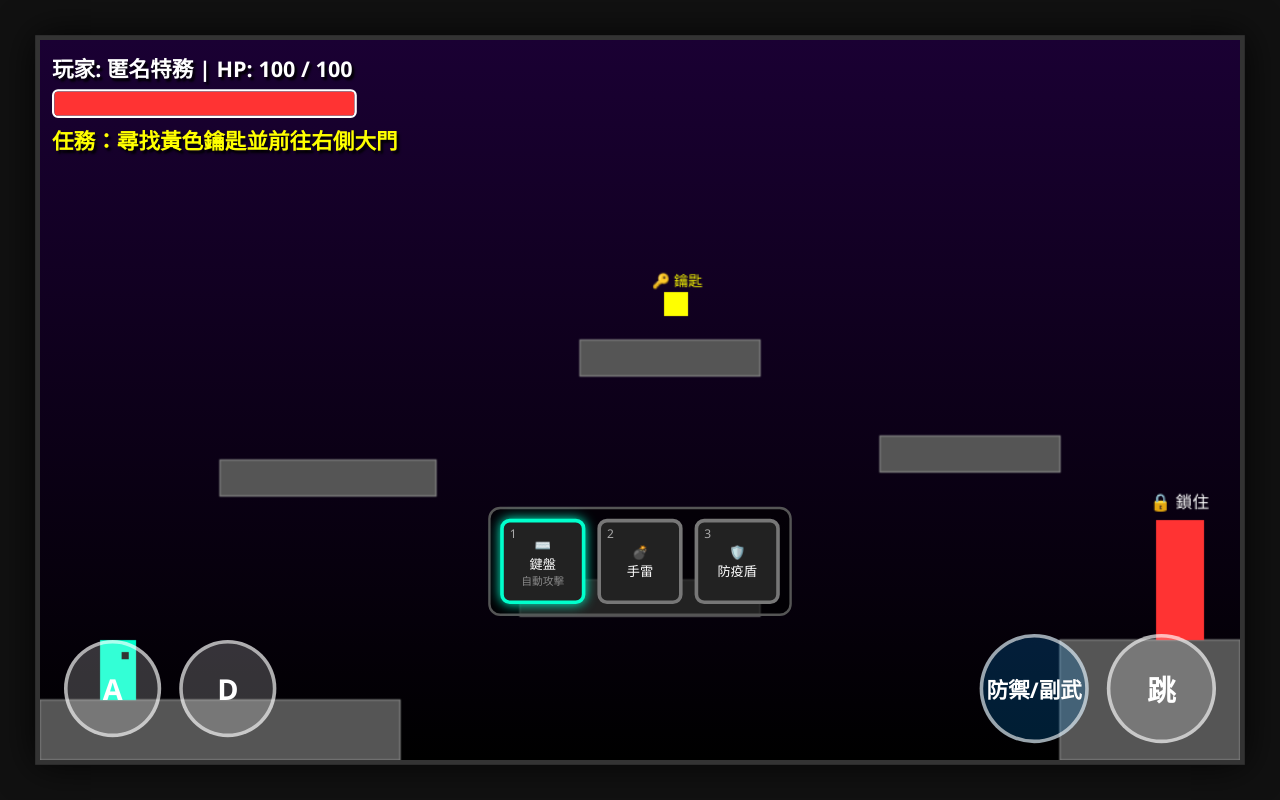
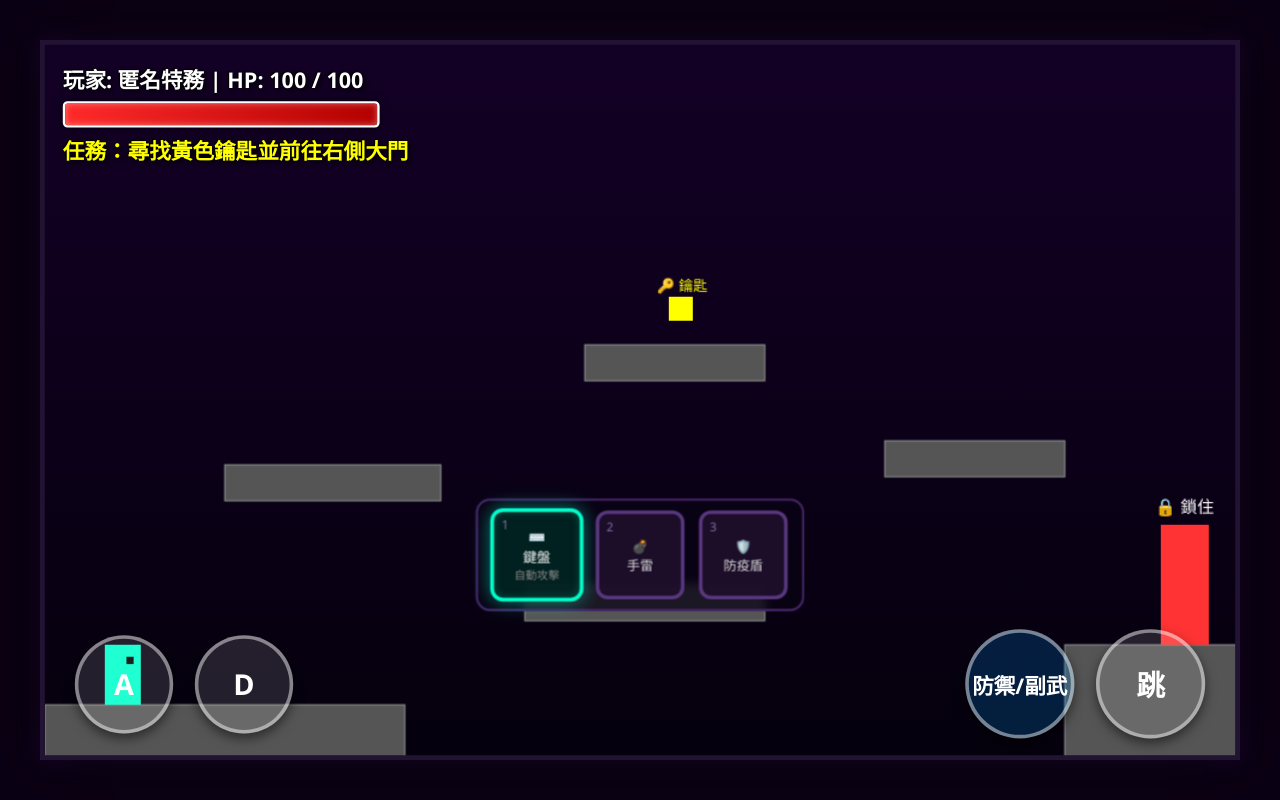
Before and after one commit to windowslnk133-gif/game-home.github.io, a PHP site: page /ohio-game-1/game.html in a window 1280 px wide. Run offline with PHP 8.4, Linux system fonts and the light colour scheme.

Commit message:
Update style.css

```diff
--- a/ohio-game-1/style.css
+++ b/ohio-game-1/style.css
@@ -1,181 +1,286 @@
+/**
+ * Ohio Game 1 - 完整樣式表 (Master Stylesheet)
+ * 包含：全局重置、畫布發光、RWD 介面配置、工具欄霓虹效果、手機虛擬按鍵美化
+ */
+
+/* 全局底色與防止選取重置 */
 body {
     margin: 0;
     padding: 0;
-    background-color: #111;
+    background-color: #0b0114; /* 深邃的 Ohio 惡搞風紫黑底色 */
     color: #fff;
-    font-family: 'Segoe UI', Tahoma, Geneva, Verdana, sans-serif;
+    font-family: 'Segoe UI', -apple-system, BlinkMacSystemFont, Roboto, Helvetica, Arial, sans-serif;
     overflow: hidden;
+
+    /* 徹底防止手機端長按彈出選單與文字藍色反白 */
     user-select: none;
     -webkit-user-select: none;
-    touch-action: none;
+    -moz-user-select: none;
+    -ms-user-select: none;
+
+    /* 優化行動端觸控反應速度，防止瀏覽器預設的雙擊延遲 */
+    touch-action: manipulation;
 }
+
+/* 遊戲主核心外殼（配合 tool.js 進行等比例縮放） */
 #game-wrapper {
     position: absolute;
     top: 50%;
     left: 50%;
-    transform: translate(-50%, -50%);
+    transform: translate(-50%, -50%) scale(1);
+    transform-origin: center center;
     width: 1000px;
     height: 600px;
-    box-shadow: 0 0 30px rgba(0,0,0,0.8);
-    border: 4px solid #333;
-    background: linear-gradient(to bottom, #1a0033, #000);
+    box-shadow: 0 0 40px rgba(0, 0, 0, 0.9), 0 0 20px rgba(138, 43, 226, 0.2);
+    border: 4px solid #221233;
+    background: linear-gradient(to bottom, #140026, #05000d);
     overflow: hidden;
+    box-sizing: border-box;
 }
+
+/* 遊戲 Canvas 畫布配置 */
 canvas {
     display: block;
     background: transparent;
+    position: absolute;
+    top: 0;
+    left: 0;
+    z-index: 1;
 }
+
+/* 全局頂部 UI 圖層 */
 #ui-layer {
     position: absolute;
-    top: 10px;
-    left: 10px;
-    right: 10px;
+    top: 15px;
+    left: 15px;
+    right: 15px;
     display: flex;
     justify-content: space-between;
-    pointer-events: none;
+    pointer-events: none; /* 讓點擊事件可以穿透 UI，不影響遊戲操作 */
     font-weight: bold;
     font-size: 18px;
-    text-shadow: 2px 2px 2px #000;
+    text-shadow: 2px 2px 4px #000, -1px -1px 0 #000;
+    z-index: 3;
 }
+
+/* 血條外框框容器 */
 .hp-bar-container {
-    width: 250px;
-    background-color: #444;
+    width: 260px;
+    background-color: #222;
     border: 2px solid #fff;
-    height: 20px;
-    border-radius: 5px;
+    height: 18px;
+    border-radius: 4px;
     overflow: hidden;
-    margin-top: 5px;
+    margin-top: 6px;
+    box-shadow: 0 0 8px rgba(0, 0, 0, 0.6);
 }
+
+/* 玩家血條（紅色發光） */
 #player-hp-bar {
     width: 100%;
     height: 100%;
-    background-color: #ff3333;
-    transition: width 0.1s;
+    background: linear-gradient(to right, #ff2a2a, #b30000);
+    box-shadow: inset 0 0 6px rgba(255, 255, 255, 0.4);
+    transition: width 0.15s ease-out;
 }
+
+/* Boss 資訊面板控制 */
 #boss-ui {
     display: none;
     text-align: right;
 }
+
+/* Boss 血條（微軟/Ohio 迷幻紫色發光） */
 #boss-hp-bar {
     width: 100%;
     height: 100%;
-    background-color: #cc00ff;
-    transition: width 0.1s;
+    background: linear-gradient(to right, #da70d6, #8a2be2);
+    box-shadow: inset 0 0 6px rgba(255, 255, 255, 0.4);
+    transition: width 0.1s ease-out;
 }
+
+/* 下方道具快捷欄 (Hotbar) */
 #hotbar {
     position: absolute;
-    bottom: 120px;
+    bottom: 120px; /* 留出底部給虛擬按鍵的黃金空間 */
     left: 50%;
     transform: translateX(-50%);
     display: flex;
-    gap: 10px;
-    background: rgba(0,0,0,0.6);
-    padding: 8px;
+    gap: 12px;
+    background: rgba(10, 3, 20, 0.75);
+    padding: 8px 12px;
+    border-radius: 12px;
+    border: 2px solid #442566;
+    backdrop-filter: blur(4px); /* 摩砂玻璃特效 */
+    -webkit-backdrop-filter: blur(4px);
+    z-index: 4;
+}
+
+/* 工具欄單格外框 */
+.slot {
+    width: 68px;
+    height: 68px;
+    border: 3px solid #5a3880;
+    background: rgba(30, 15, 45, 0.9);
     border-radius: 10px;
-    border: 2px solid #555;
-    z-index: 5;
-}
-.slot {
-    width: 65px;
-    height: 65px;
-    border: 3px solid #777;
-    background: #222;
-    border-radius: 8px;
     display: flex;
     flex-direction: column;
     align-items: center;
     justify-content: center;
     font-size: 11px;
+    color: #ddd;
     text-align: center;
     position: relative;
     cursor: pointer;
+    transition: all 0.2s ease;
 }
+
+/* 工具欄被選中（1, 2, 3）時的青色發光效果 */
 .slot.active {
     border-color: #00ffcc;
-    box-shadow: 0 0 10px #00ffcc;
+    color: #fff;
+    background: rgba(0, 40, 35, 0.8);
+    box-shadow: 0 0 15px rgba(0, 255, 204, 0.5), inset 0 0 8px rgba(0, 255, 204, 0.2);
+    transform: scale(1.05);
 }
+
+/* 快捷鍵小數字 */
 .slot .key-num {
     position: absolute;
-    top: 2px;
-    left: 5px;
-    color: #aaa;
+    top: 3px;
+    left: 6px;
+    color: #8a73a6;
     font-size: 10px;
 }
+
+/* 倒數冷卻文字提示 */
 .slot .cooldown {
     position: absolute;
-    bottom: 2px;
-    color: #ff3333;
+    bottom: 3px;
+    color: #ff3b3b;
     font-weight: bold;
+    font-size: 11px;
+    text-shadow: 1px 1px 2px #000;
 }
+
+/* 手機版虛擬按鍵面板配置 */
 #mobile-controls {
     position: absolute;
-    bottom: 10px;
+    bottom: 12px;
     left: 0;
     width: 100%;
-    height: 100px;
+    height: 95px;
     display: flex;
     justify-content: space-between;
-    padding: 0 20px;
+    padding: 0 25px;
     box-sizing: border-box;
-    z-index: 5;
+    z-index: 4;
 }
+
+/* 左側移動組與右側技能組外框 */
 .btn-group {
     display: flex;
-    gap: 15px;
+    gap: 18px;
     align-items: center;
 }
+
+/* 行動端圓形方向/功能按鈕 */
 .v-btn {
-    width: 75px;
-    height: 75px;
-    background: rgba(255, 255, 255, 0.2);
-    border: 3px solid rgba(255, 255, 255, 0.6);
+    width: 76px;
+    height: 76px;
+    background: rgba(255, 255, 255, 0.12);
+    border: 3px solid rgba(255, 255, 255, 0.45);
     border-radius: 50%;
-    color: white;
+    color: #fff;
     font-size: 24px;
     font-weight: bold;
     display: flex;
     align-items: center;
     justify-content: center;
-    user-select: none;
-    -webkit-user-select: none;
+    box-shadow: 0 4px 10px rgba(0,0,0,0.5);
+    transition: background 0.1s, transform 0.05s;
+    cursor: pointer;
 }
+
+/* 按鈕按下去時的微軟科技青反饋 */
 .v-btn:active {
-    background: rgba(0, 255, 204, 0.5);
+    background: rgba(0, 255, 204, 0.4);
     border-color: #00ffcc;
+    transform: scale(0.92);
+    box-shadow: 0 0 15px rgba(0, 255, 204, 0.4);
 }
+
+/* 中央震撼彈出訊息（如：吃了老乾媽醫療包） */
+#game-msg {
+    position: absolute;
+    top: 33%;
+    width: 100%;
+    text-align: center;
+    font-size: 30px;
+    color: #ffff00;
+    font-weight: bold;
+    text-shadow: 3px 3px 0 #000, -1px -1px 0 #000, 3px -1px 0 #000, -1px 3px 0 #000;
+    display: none;
+    pointer-events: none;
+    z-index: 5;
+    animation: pulseMsg 0.2s ease-out;
+}
+
+/* 全螢幕覆蓋層（主選單與死亡結算畫面） */
 #overlay {
     position: absolute;
-    top: 0; left: 0; width: 100%; height: 100%;
-    background: rgba(0,0,0,0.85);
+    top: 0;
+    left: 0;
+    width: 100%;
+    height: 100%;
+    background: rgba(7, 2, 13, 0.9);
     display: flex;
     flex-direction: column;
     align-items: center;
     justify-content: center;
     z-index: 10;
     text-align: center;
+    box-sizing: border-box;
 }
+
+/* 霓虹主標題樣式 */
+#overlay h1 {
+    margin: 0 0 10px 0;
+    font-size: 46px;
+    text-shadow: 0 0 15px rgba(255, 51, 51, 0.6);
+}
+
+/* 亮黃色副標題 */
+#overlay h2 {
+    color: #ffff00;
+    margin: 0 0 20px 0;
+    font-size: 22px;
+}
+
+/* 專案通用功能大按鈕 */
 .menu-btn {
-    background: #00ffcc;
-    color: #000;
+    background: linear-gradient(135deg, #00ffcc, #00cc99);
+    color: #050c0a;
     border: none;
-    padding: 12px 30px;
-    font-size: 20px;
+    padding: 14px 34px;
+    font-size: 19px;
     font-weight: bold;
     cursor: pointer;
-    border-radius: 5px;
-    margin-top: 20px;
+    border-radius: 30px;
+    margin-top: 15px;
+    box-shadow: 0 5px 15px rgba(0, 255, 204, 0.3);
+    transition: all 0.2s ease;
 }
-.menu-btn:hover { background: #00cc99; }
-#game-msg {
-    position: absolute;
-    top: 35%;
-    width: 100%;
-    text-align: center;
-    font-size: 32px;
-    color: #ffff00;
-    font-weight: bold;
-    text-shadow: 3px 3px 0 #000;
-    display: none;
-    pointer-events: none;
-    z-index: 6;
+
+/* 按鈕懸停與觸碰反饋 */
+.menu-btn:hover, .menu-btn:active {
+    background: linear-gradient(135deg, #00ffff, #00ffcc);
+    box-shadow: 0 5px 20px rgba(0, 255, 204, 0.6);
+    transform: translateY(-2px);
 }
+
+/* 訊息彈出微顫抖動畫 */
+@keyframes pulseMsg {
+    0% { transform: scale(0.8); opacity: 0.5; }
+    100% { transform: scale(1); opacity: 1; }
+}
```
